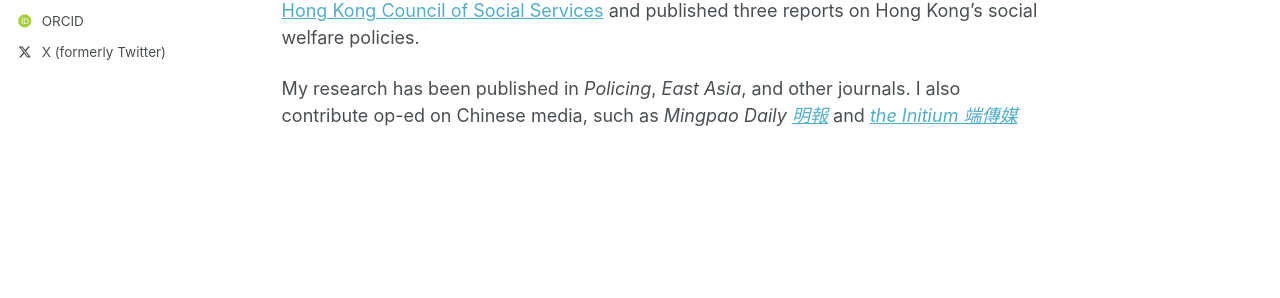
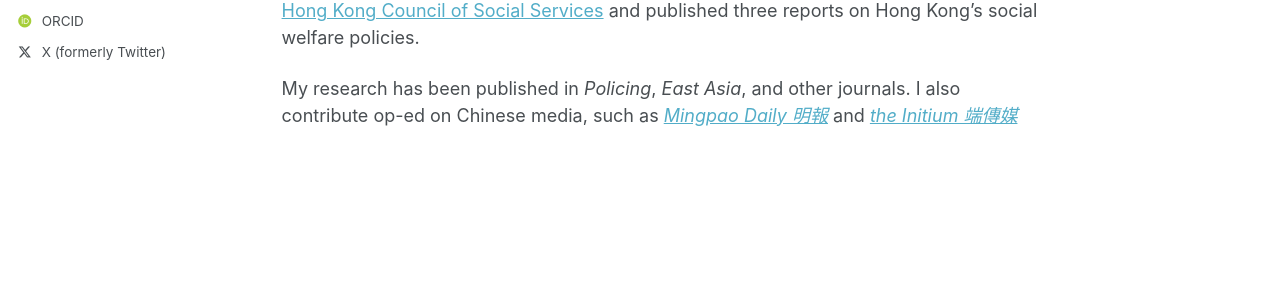
Before and after one commit to sap98fcs/sap98fcs.github.io, a Jekyll site: the page built from _pages/about.md, in a window 1280 px wide and 962 px high. Shown: the part 429-727 px from the top of the window. Built offline with Jekyll 4.4.1, drawn with Linux system fonts in a browser that asks for light colours; some web fonts are replaced.

```diff
--- a/_pages/about.md
+++ b/_pages/about.md
@@ -11,4 +11,4 @@ I am a dual-title Ph.D. Candidate in [Political Science](https://polisci.la.psu.
 
 I received my B.S.Sc in Government and Public Administration from the Chinese University of Hong Kong (CUHK) in 2015 and my M.A in International Political Economy from the University of Warwick in 2016. Before my PhD study, I worked as a research officer at the [Hong Kong Council of Social Services](https://www.hkcss.org.hk/?lang=en) and published three reports on Hong Kong's social welfare policies.
 
-My research has been published in <em>Policing</em>, <em>East Asia</em>, and other journals. I also contribute op-ed on Chinese media, such as <em>Mingpao Daily [明報](https://news.mingpao.com/%E6%98%8E%E5%A0%B1%E6%96%B0%E8%81%9E%E7%B6%B2/main)</em> and <em>[the Initium 端傳媒](https://theinitium.com/)</em>
+My research has been published in <em>Policing</em>, <em>East Asia</em>, and other journals. I also contribute op-ed on Chinese media, such as <em>[Mingpao Daily 明報](https://news.mingpao.com/%E6%98%8E%E5%A0%B1%E6%96%B0%E8%81%9E%E7%B6%B2/main)</em> and <em>[the Initium 端傳媒](https://theinitium.com/)</em>
```
